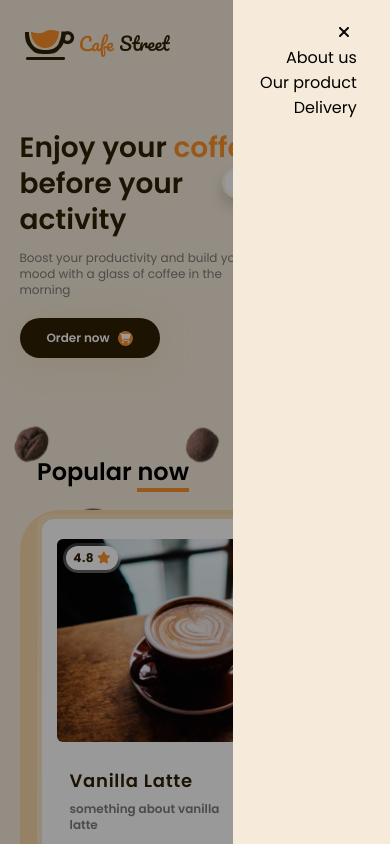
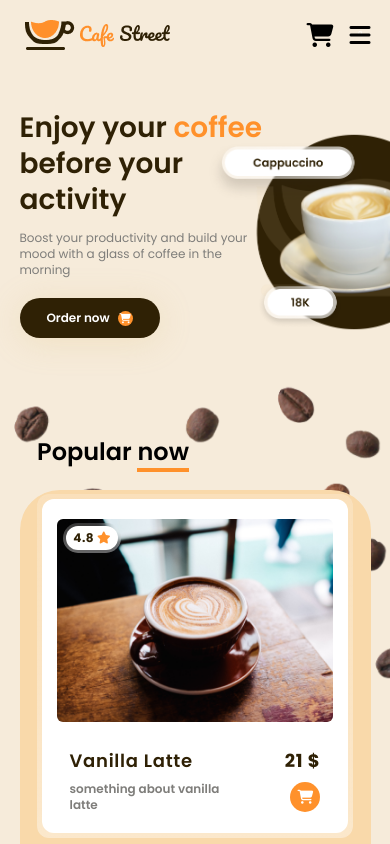
Before and after one commit to adilzhexen0v/CafeStreet, a plain HTML site: page index.html in a window 390 px wide. Shown: the top 844 px of the page. Drawn offline with Linux system fonts and the light colour scheme.

Commit message:
some fix

```diff
--- a/css/style.css
+++ b/css/style.css
@@ -750,7 +750,7 @@ header * {
           display: flex;
           justify-content: space-between;
           align-items: center;
-          padding: 30px 5% 20px;
+          padding: 20px 5%;
           width: 90%;
           background: var(--bg);
      }
@@ -761,7 +761,7 @@ header * {
           background-color: rgba(0, 0, 0, 0.4);
           width: 100vw;
           height: 100vh;
-          opacity: 1;
+          opacity: 0;
           transition: 0.3s ease;
           overflow: hidden;
           top: 0;
@@ -789,7 +789,7 @@ header * {
           color: var(--yellow);
      }
      header{
-          padding-top: 90px;
+          padding-top: 70px;
      }
      .nav__border{
           border-bottom: 1px solid rgba(0, 0, 0, 0.2);
```
